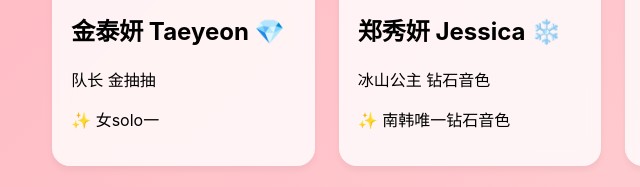
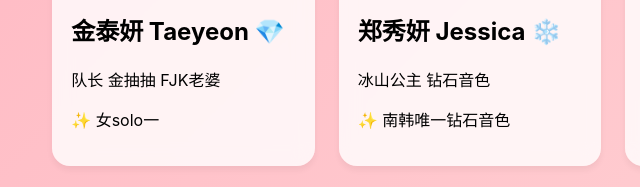
Before and after one commit to 939698fu/SNSD_ai, a plain HTML site: page index.html in a window 1280 px wide. Shown: the part 428-615 px from the top of the page, 4-644 px from the left. Drawn offline with Linux system fonts and the light colour scheme.

Commit message:
Update index.html

```diff
--- a/index.html
+++ b/index.html
@@ -24,6 +24,7 @@
                         <div class="member-tags">
                             <span class="tag">队长</span>
                             <span class="tag">金抽抽</span>
+                            <span class="tag">FJK老婆</span>
                         </div>
                         <p class="member-desc">✨ 女solo一</p>
                     </div>
```
